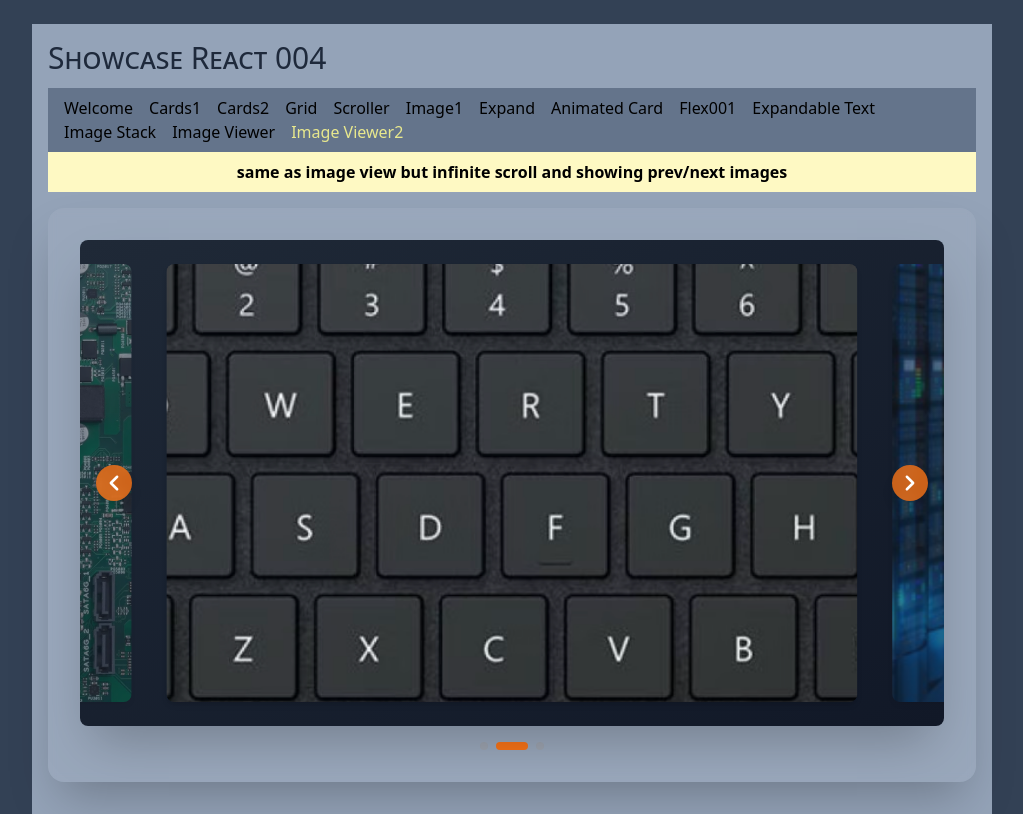
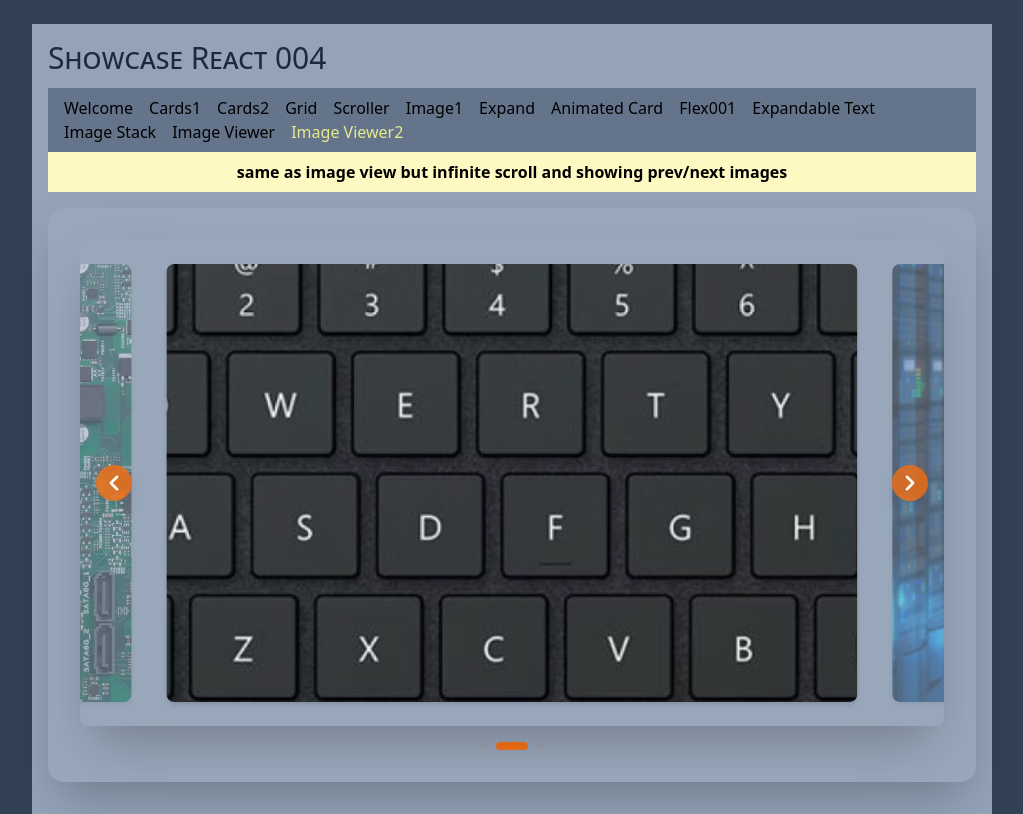
Before and after one commit to epx-edta/showcase-react-004, a React (Vite) app: page /image-viewer2 in a window 1280 px wide. Shown: the whole page, without its empty margins (128-1151 px from the left). Built offline with nearby package versions, Linux system fonts and the light colour scheme.

Commit message:
removed dark background

```diff
--- a/src/components/ImageViewer2.tsx
+++ b/src/components/ImageViewer2.tsx
@@ -63,7 +63,7 @@ export const ImageViewer2 = ({ pathAndFileNames }: ImageViewer2Props) => {
     return (
         <div className="space-y-4">
             <div
-                className="relative w-full aspect-[16/9] bg-gradient-to-br from-gray-800 to-gray-900 rounded-lg overflow-hidden shadow-2xl"
+                className="relative w-full aspect-[16/9] rounded-lg overflow-hidden shadow-2xl"
                 onMouseEnter={() => setIsHovered(true)}
                 onMouseLeave={() => setIsHovered(false)}
             >
```
